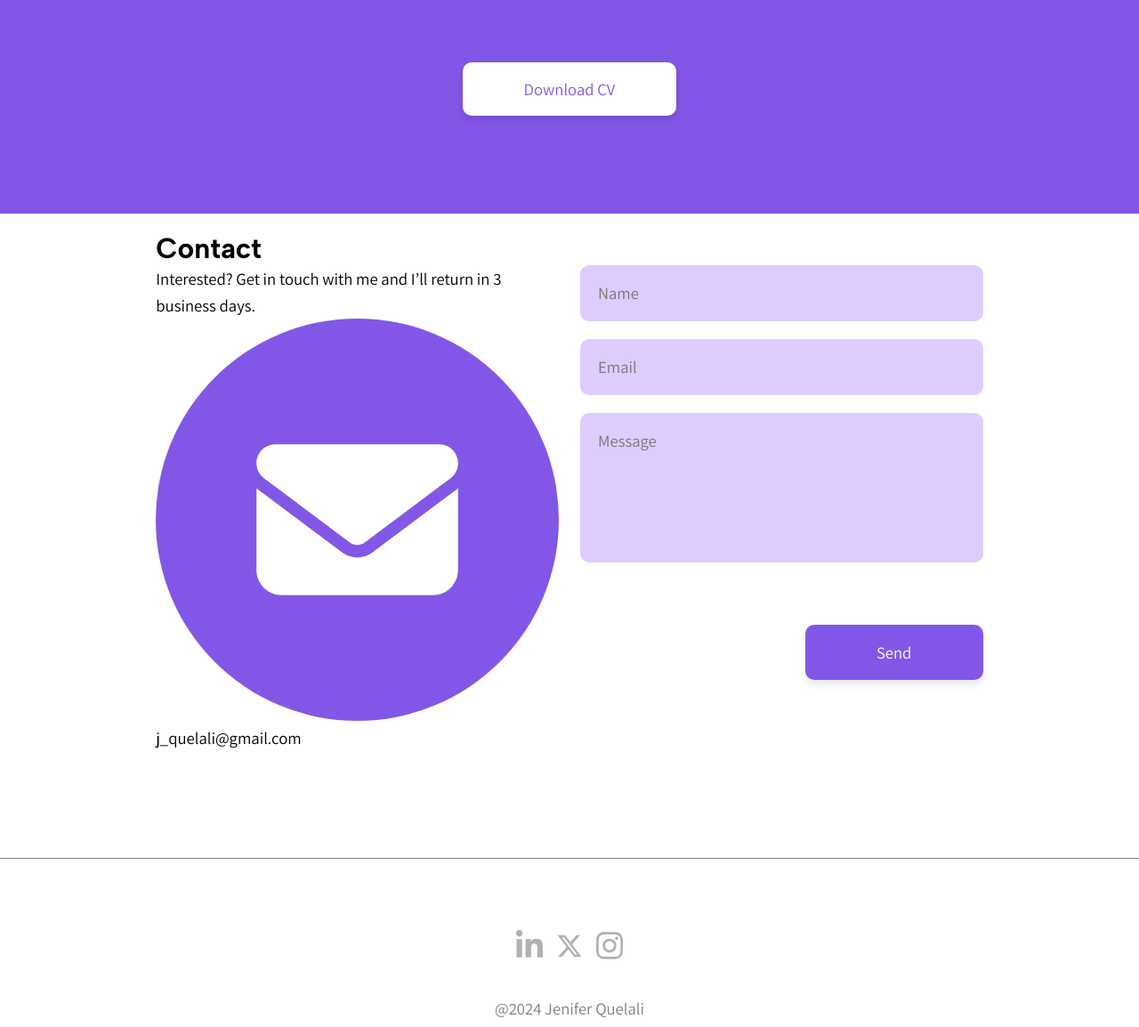
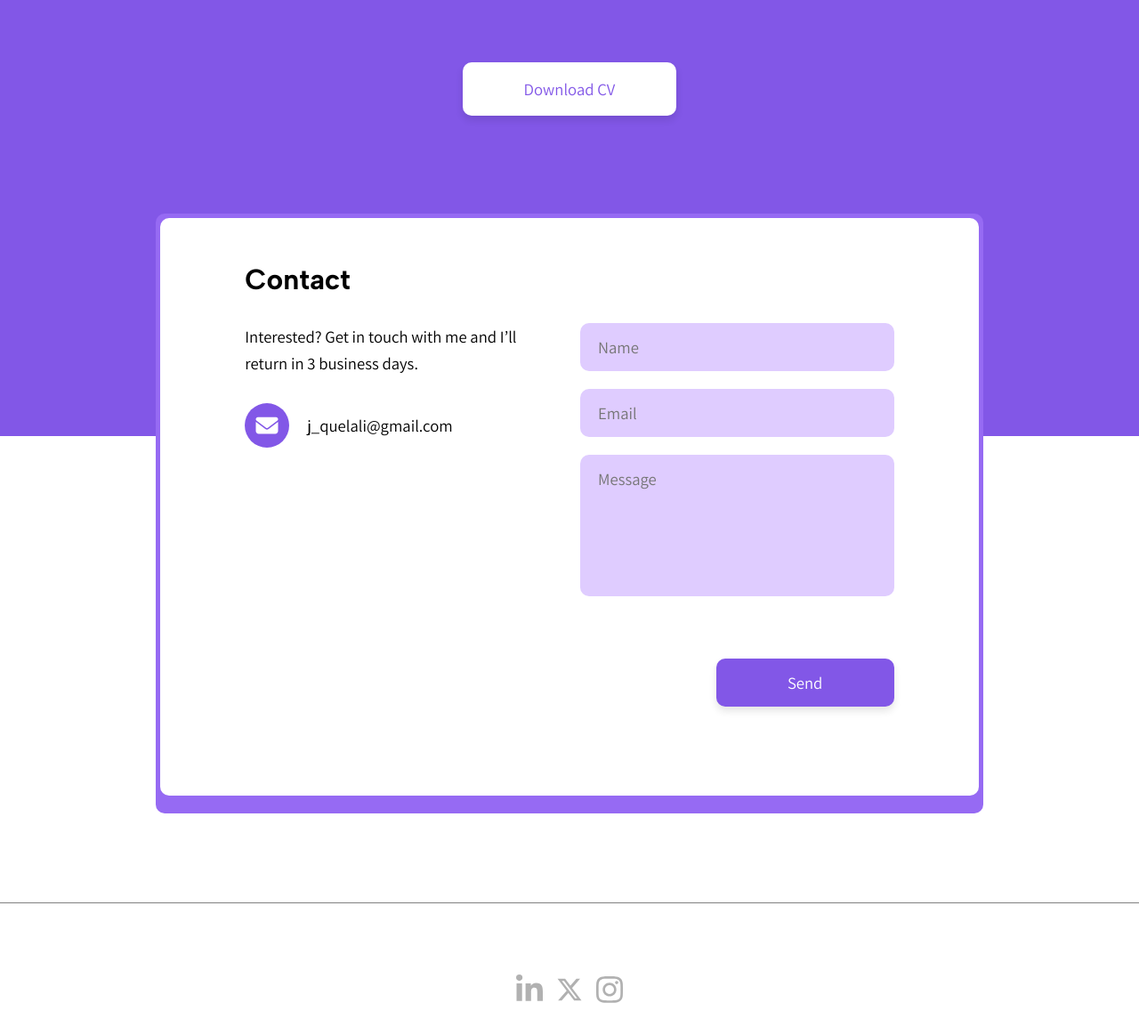
Before and after one commit to JeniferQ/QuelaliEvangelista_Jenifer_Portfolio, a PHP site: page / in a window 1280 px wide. Shown: the part 3263-4417 px from the top of the page at 89% size. Run offline with PHP 8.4, Linux system fonts and the light colour scheme; some libraries are stand-ins or nearby versions.

Commit message:
Add home styles: Contact
In this commit, styles for the contact section were added.

```diff
--- a/sass/pages/_home.scss
+++ b/sass/pages/_home.scss
@@ -111,3 +111,58 @@
         grid-row-start: 1;
     }
 }
+
+
+// Contact
+
+#contact {
+    background-color: a.$white;
+
+    h2 {
+        margin: 30px 0;
+    }
+
+    p {
+        margin-bottom: 30px;
+    }
+
+    @media (min-width: 768px) {
+        box-shadow: inset 0 250px a.$purple;
+
+        .background {
+            border-radius: 10px;
+            background-color: a.$white;
+            padding: 20px;
+        }
+
+        .border {
+            border-width: 5px 5px 20px 5px;
+            border-style: solid;
+            border-color: a.$lighter-purple;
+            background-color: a.$lighter-purple;
+            border-radius: 10px;
+            margin: 0 20px;
+            max-width: 920px;
+            justify-self: center;
+        }
+    }
+}
+
+.email {
+    display: flex;
+    gap: 20px;
+    justify-self: center;
+    margin-bottom: 50px;
+
+    a {
+        align-self: center;
+    }
+
+    img {
+        width: 50px;
+    }
+
+    @media (min-width: 768px) {
+        justify-self: left;
+    }
+}
```
Also changed, not shown: css/main.css, 1 other file.
